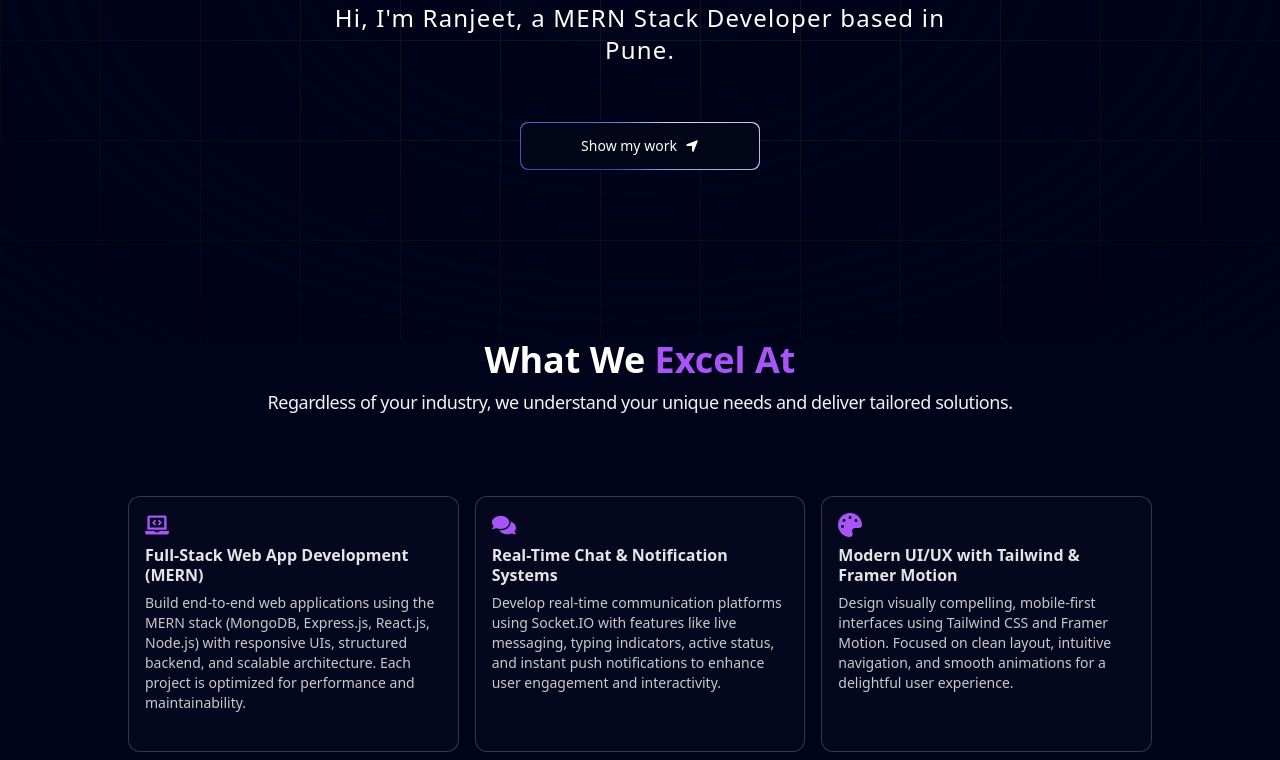
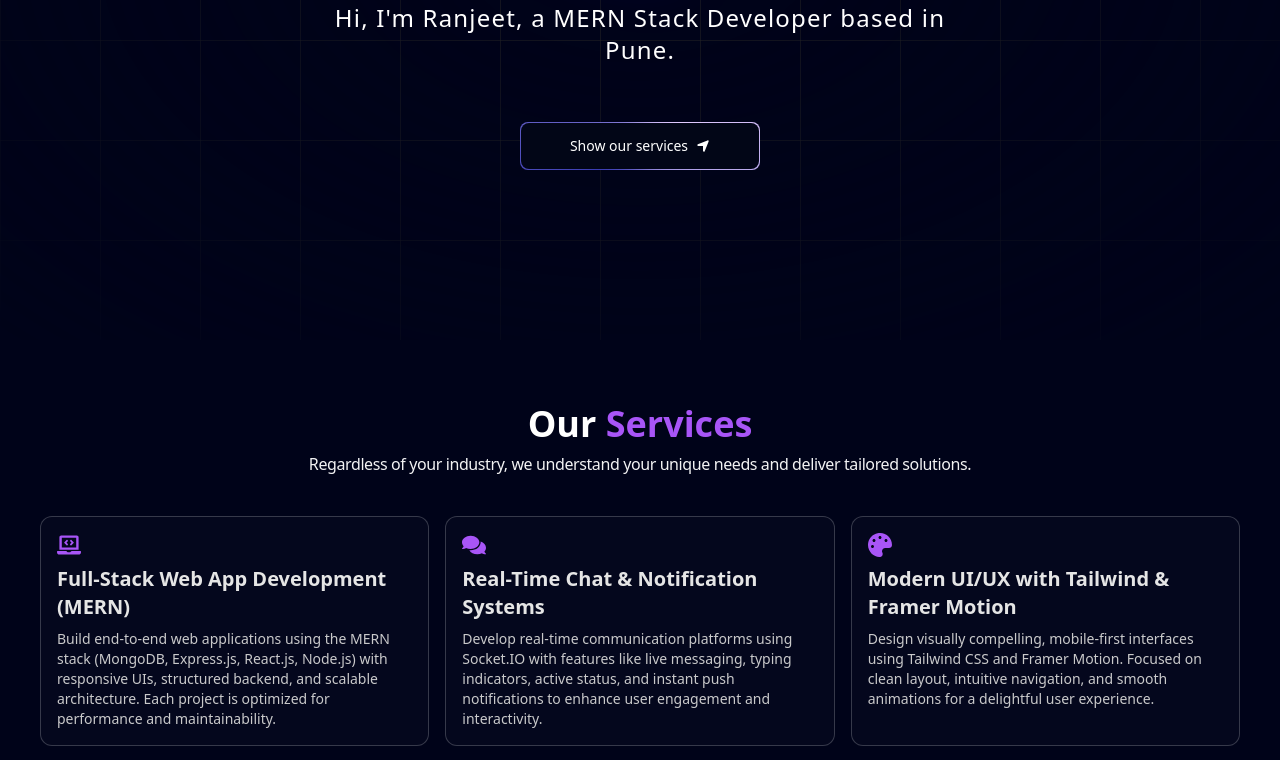
Before and after one commit to Ranjeet-vishwakarma-8081/RanjeetTechSolutions, a React (Vite) app: page / in a window 1280 px wide. Shown: the part 460-1220 px from the top of the page. Built offline with nearby package versions, Linux system fonts and the light colour scheme.

Commit message:
Added the scroll class for achieving smooth scrolling

```diff
--- a/index.html
+++ b/index.html
@@ -1,5 +1,5 @@
 <!DOCTYPE html>
-<html lang="en">
+<html lang="en" class="scroll-smooth">
   <head>
     <meta charset="UTF-8" />
     <link rel="icon" type="image/svg+xml" href="/Logo.jpg" />
--- a/src/App.jsx
+++ b/src/App.jsx
@@ -5,7 +5,7 @@ import { BentoGridDemo } from "./components/BentoGridDemo";
 
 const App = () => {
   return (
-    <main className="relative flex flex-col items-center justify-center px-5 mx-auto overflow-hidden bg-black-100 sm:px-10">
+    <main className="relative flex flex-col items-center justify-center px-5 mx-auto overflow-hidden bg-black-100 sm:px-10 ">
       <div className="w-full max-w-7xl">
         <FloatingNav
           navItems={[{ name: "Home", link: "/", icon: <FaHome /> }]}
--- a/src/components/BentoGridDemo.jsx
+++ b/src/components/BentoGridDemo.jsx
@@ -4,19 +4,19 @@ import { services } from "../data/index";
 
 export function BentoGridDemo() {
   return (
-    <div>
+    <div id="services" className="py-16">
       <div className="flex items-center justify-center text-center dark:text-white">
         <div className="">
           <h2 className="pb-2 text-4xl font-bold ">
-            What We <span className="text-purple-500">Excel At</span>
+            Our <span className="text-purple-500">Services</span>
           </h2>
-          <p className="text-lg tracking-tight opacity-95 ">
+          <p className="tracking-tight opacity-95 ">
             Regardless of your industry, we understand your unique needs and
             deliver tailored solutions.
           </p>
         </div>
       </div>
-      <BentoGrid className="max-w-5xl py-16 mx-auto md:py-20">
+      <BentoGrid className="pt-10 mx-auto lg:max-w-5xl 2xl:max-w-6xl xl:max-w-7xl">
         {services.map((item, i) => (
           <BentoGridItem
             key={i}
--- a/src/components/Hero.jsx
+++ b/src/components/Hero.jsx
@@ -51,9 +51,9 @@ const Hero = () => {
           </p>
 
           {/* Magic Button */}
-          <a href="#about">
+          <a href="#services">
             <MagicButton
-              title="Show my work"
+              title="Show our services"
               icon={<FaLocationArrow />}
               position="right"
             />
--- a/src/components/ui/BentoGrid.jsx
+++ b/src/components/ui/BentoGrid.jsx
@@ -4,7 +4,7 @@ export const BentoGrid = ({ className, children }) => {
   return (
     <div
       className={cn(
-        "grid max-w-7xl grid-cols-1 gap-4 md:auto-rows-[16rem] md:grid-cols-3",
+        "grid max-w-7xl grid-cols-1 gap-4 sm:grid-cols-2 md:grid-cols-3",
         className
       )}
     >
@@ -28,10 +28,10 @@ export const BentoGridItem = ({ className, title, description, icon }) => {
     >
       <div className="transition duration-200 group-hover/bento:translate-x-2">
         {icon}
-        <div className="mt-2 mb-2 font-sans font-bold leading-tight text-neutral-600 dark:text-neutral-200">
+        <div className="my-2 font-bold leading-tight dark:text-neutral-200 md:text-lg xl:text-xl">
           {title}
         </div>
-        <div className="font-sans text-sm font-normal text-neutral-600 dark:text-neutral-300 opacity-95">
+        <div className="text-xs font-normal md:text-sm dark:text-neutral-300 opacity-95 ">
           {description}
         </div>
       </div>
```
